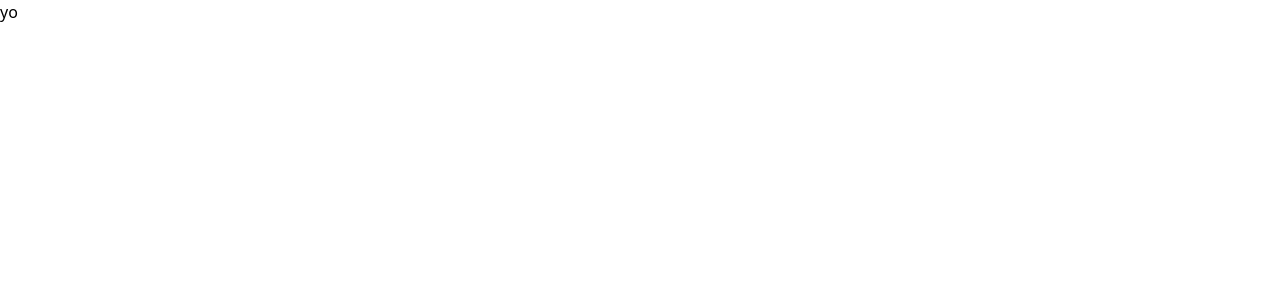
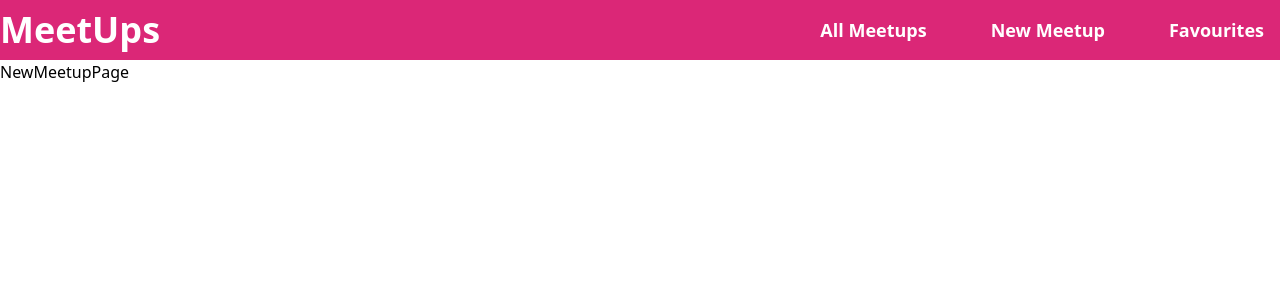
Before and after one commit to farhanahmedhasan/meetup, a React (Create React App) app: page /new_meetup in a window 1280 px wide. Shown: the top 300 px of the page. Built offline with nearby package versions, Linux system fonts and the light colour scheme.

Commit message:
Added Routing And Navbar

```diff
--- a/package.json
+++ b/package.json
@@ -9,6 +9,7 @@
     "@testing-library/user-event": "^12.8.3",
     "react": "^17.0.2",
     "react-dom": "^17.0.2",
+    "react-router-dom": "^6.0.2",
     "react-scripts": "4.0.3",
     "web-vitals": "^1.1.2"
   },
--- a/src/App.js
+++ b/src/App.js
@@ -1,5 +1,18 @@
+import { Routes, Route } from 'react-router-dom';
+import { AllMeetupPage, FavouritesPage, NewMeetupPage } from './pages';
+import MainNavigation from './components/layout/MainNavigation';
+
 function App() {
-  return <div className='App'>yo</div>;
+  return (
+    <div className='App'>
+      <MainNavigation />
+      <Routes>
+        <Route exact path='/' element={<AllMeetupPage />} />
+        <Route exact path='/new_meetup' element={<NewMeetupPage />} />
+        <Route exact path='/favourites' element={<FavouritesPage />} />
+      </Routes>
+    </div>
+  );
 }
 
 export default App;
--- /dev/null
+++ b/src/components/layout/MainNavigation.js
@@ -0,0 +1,30 @@
+import { Link } from 'react-router-dom';
+
+import classes from './MainNavigation.module.css';
+
+const MainNavigation = () => {
+  return (
+    <header className={classes.header}>
+      <nav className={classes.nav}>
+        <div className={classes.nav__logo}>
+          <Link to='/'>
+            <h1>MeetUps</h1>
+          </Link>
+        </div>
+        <ul className={classes.nav__links}>
+          <li>
+            <Link to='/'>All Meetups</Link>
+          </li>
+          <li>
+            <Link to='/new_meetup'>New Meetup</Link>
+          </li>
+          <li>
+            <Link to='/favourites'>Favourites</Link>
+          </li>
+        </ul>
+      </nav>
+    </header>
+  );
+};
+
+export default MainNavigation;
--- /dev/null
+++ b/src/components/layout/MainNavigation.module.css
@@ -0,0 +1,18 @@
+.header {
+  @apply bg-pink-600;
+}
+.nav {
+  @apply container flex justify-between items-center;
+}
+
+.nav__logo {
+  @apply text-4xl text-white font-bold;
+}
+
+.nav__links {
+  @apply flex space-x-8 text-white;
+}
+
+.nav__links li a {
+  @apply inline-block p-4 font-bold text-lg hover:bg-pink-800 cursor-pointer transition;
+}
--- a/src/index.js
+++ b/src/index.js
@@ -1,11 +1,14 @@
 import React from 'react';
 import ReactDOM from 'react-dom';
+import { BrowserRouter as Router } from 'react-router-dom';
 import './index.css';
 import App from './App';
 
 ReactDOM.render(
   <React.StrictMode>
-    <App />
+    <Router>
+      <App />
+    </Router>
   </React.StrictMode>,
   document.getElementById('root')
 );
--- /dev/null
+++ b/src/pages/AllMeetup.js
@@ -0,0 +1,7 @@
+import React from 'react';
+
+const AllMeetupPage = () => {
+  return <div>AllMeetupPage</div>;
+};
+
+export default AllMeetupPage;
--- /dev/null
+++ b/src/pages/Favourites.js
@@ -0,0 +1,5 @@
+const FavouritesPage = () => {
+  return <div>FavouritesPage</div>;
+};
+
+export default FavouritesPage;
--- /dev/null
+++ b/src/pages/NewMeetup.js
@@ -0,0 +1,5 @@
+const NewMeetupPage = () => {
+  return <div>NewMeetupPage</div>;
+};
+
+export default NewMeetupPage;
--- /dev/null
+++ b/src/pages/index.js
@@ -0,0 +1,3 @@
+export { default as AllMeetupPage } from './AllMeetup';
+export { default as NewMeetupPage } from './NewMeetup';
+export { default as FavouritesPage } from './Favourites';
--- a/tailwind.config.js
+++ b/tailwind.config.js
@@ -1,8 +1,13 @@
 module.exports = {
+  mode: 'jit',
   purge: ['./src/**/*.{js,jsx,ts,tsx}', './public/index.html'],
   darkMode: false, // or 'media' or 'class'
   theme: {
-    extend: {},
+    extend: {
+      container: {
+        center: true,
+      },
+    },
   },
   variants: {
     extend: {},
```
Also changed, not shown: 1 other file (tests, documents, lock files or other folders).
